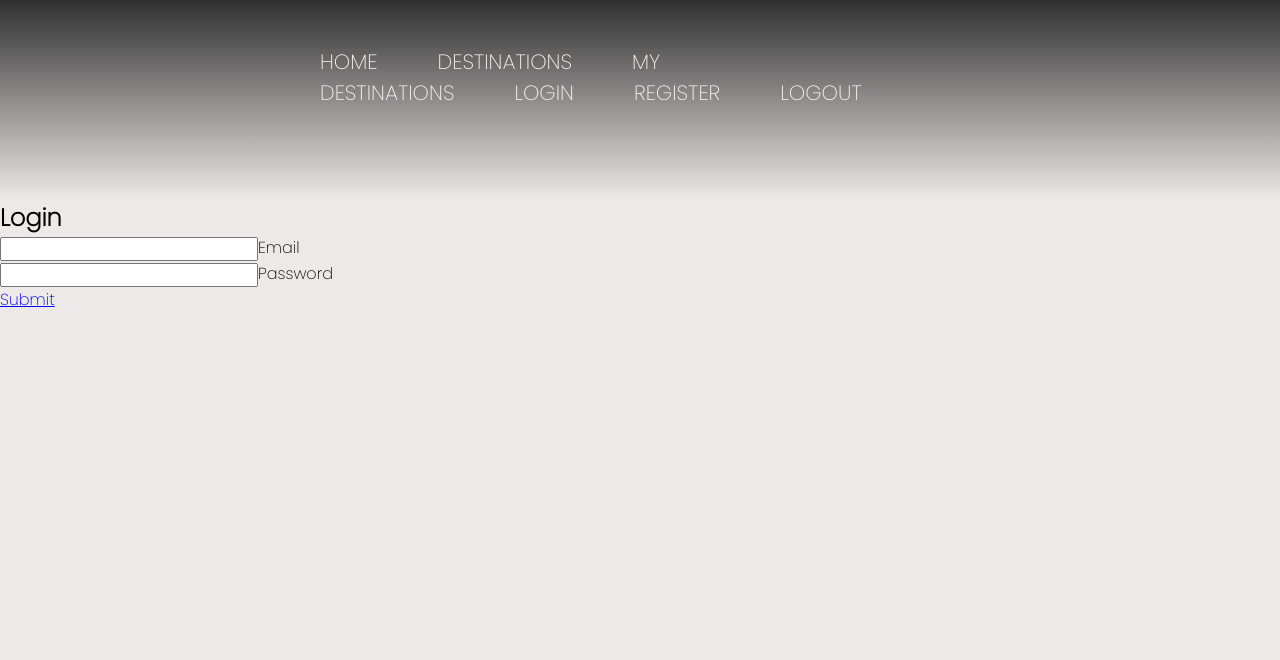
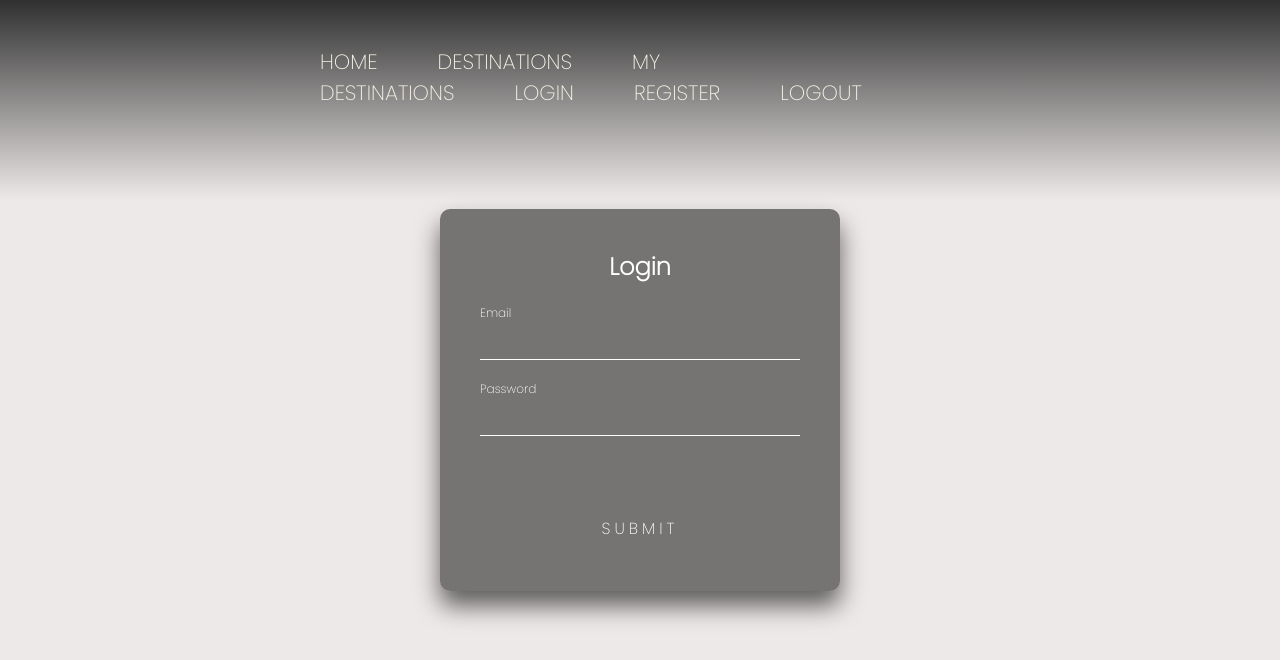
Before and after one commit to gKotseva/Travel-Advisor, a React (Vite) app: page /login in a window 1280 px wide. Shown: the top 660 px of the page. Built offline with nearby package versions, Linux system fonts and the light colour scheme.

Commit message:
Updates on css on login page

```diff
--- a/src/components/login/login.modules.css
+++ b/src/components/login/login.modules.css
@@ -0,0 +1,163 @@
+
+  body {
+    background: linear-gradient(#EDE9E8, #EDE9E8);
+  }
+
+  .login-box {
+    position: absolute;
+    top: 50%;
+    left: 50%;
+    width: 400px;
+    padding: 40px;
+    transform: translate(-50%, -50%);
+    background: rgba(0,0,0,.5);
+    box-sizing: border-box;
+    box-shadow: 0 15px 25px rgba(0,0,0,.6);
+    border-radius: 10px;
+  }
+
+  .login-box h2 {
+    margin: 0 0 30px;
+    padding: 0;
+    color: #fff;
+    text-align: center;
+  }
+
+  .login-box .user-box {
+    position: relative;
+  }
+
+  .login-box .user-box input {
+    width: 100%;
+    padding: 10px 0;
+    font-size: 16px;
+    color: #fff;
+    margin-bottom: 30px;
+    border: none;
+    border-bottom: 1px solid #fff;
+    outline: none;
+    background: transparent;
+  }
+  .login-box .user-box label {
+    position: absolute;
+    top:0;
+    left: 0;
+    padding: 10px 0;
+    font-size: 16px;
+    color: #fff;
+    pointer-events: none;
+    transition: .5s;
+  }
+
+  .login-box .user-box input:focus ~ label,
+  .login-box .user-box input:valid ~ label {
+    top: -20px;
+    left: 0;
+    color: #fff;
+    font-size: 12px;
+  }
+
+  .login-box form a {
+    position: relative;
+    display: block;
+    text-align: center;
+    padding: 10px 20px;
+    color: #fff;
+    font-size: 16px;
+    text-decoration: none;
+    text-transform: uppercase;
+    overflow: hidden;
+    transition: .5s;
+    margin-top: 40px;
+    letter-spacing: 4px
+  }
+
+  .login-box a:hover {
+    background: #8c8c8c;
+    color: #fff;
+    border-radius: 5px;
+    box-shadow: 0 0 5px #f2f2f2,
+                0 0 25px #f2f2f2,
+                0 0 50px #f2f2f2,
+                0 0 100px #f2f2f2;
+  }
+
+  .login-box a span {
+    position: absolute;
+    display: block;
+  }
+
+  .login-box a span:nth-child(1) {
+    top: 0;
+    left: -100%;
+    width: 100%;
+    height: 2px;
+    background: linear-gradient(90deg, transparent, #0d0d0d);
+    animation: btn-anim1 2s linear infinite;
+  }
+
+  @keyframes btn-anim1 {
+    0% {
+      left: -100%;
+    }
+    50%,100% {
+      left: 100%;
+    }
+  }
+
+  .login-box a span:nth-child(2) {
+    top: -100%;
+    right: 0;
+    width: 2px;
+    height: 100%;
+    background: linear-gradient(180deg, transparent, #0d0d0d);
+    animation: btn-anim2 2s linear infinite;
+    animation-delay: .25s
+  }
+
+  @keyframes btn-anim2 {
+    0% {
+      top: -100%;
+    }
+    50%,100% {
+      top: 100%;
+    }
+  }
+
+  .login-box a span:nth-child(3) {
+    bottom: 0;
+    right: -100%;
+    width: 100%;
+    height: 2px;
+    background: linear-gradient(270deg, transparent, #0d0d0d);
+    animation: btn-anim3 1s linear infinite;
+    animation-delay: .5s
+  }
+
+  @keyframes btn-anim3 {
+    0% {
+      right: -100%;
+    }
+    50%,100% {
+      right: 100%;
+    }
+  }
+
+  .login-box a span:nth-child(4) {
+    bottom: -100%;
+    left: 0;
+    width: 2px;
+    height: 100%;
+    background: linear-gradient(360deg, transparent, #0d0d0d);
+    animation: btn-anim4 1s linear infinite;
+    animation-delay: .75s
+  }
+
+  @keyframes btn-anim4 {
+    0% {
+      bottom: -100%;
+    }
+    50%,100% {
+      bottom: 100%;
+    }
+  }
```
